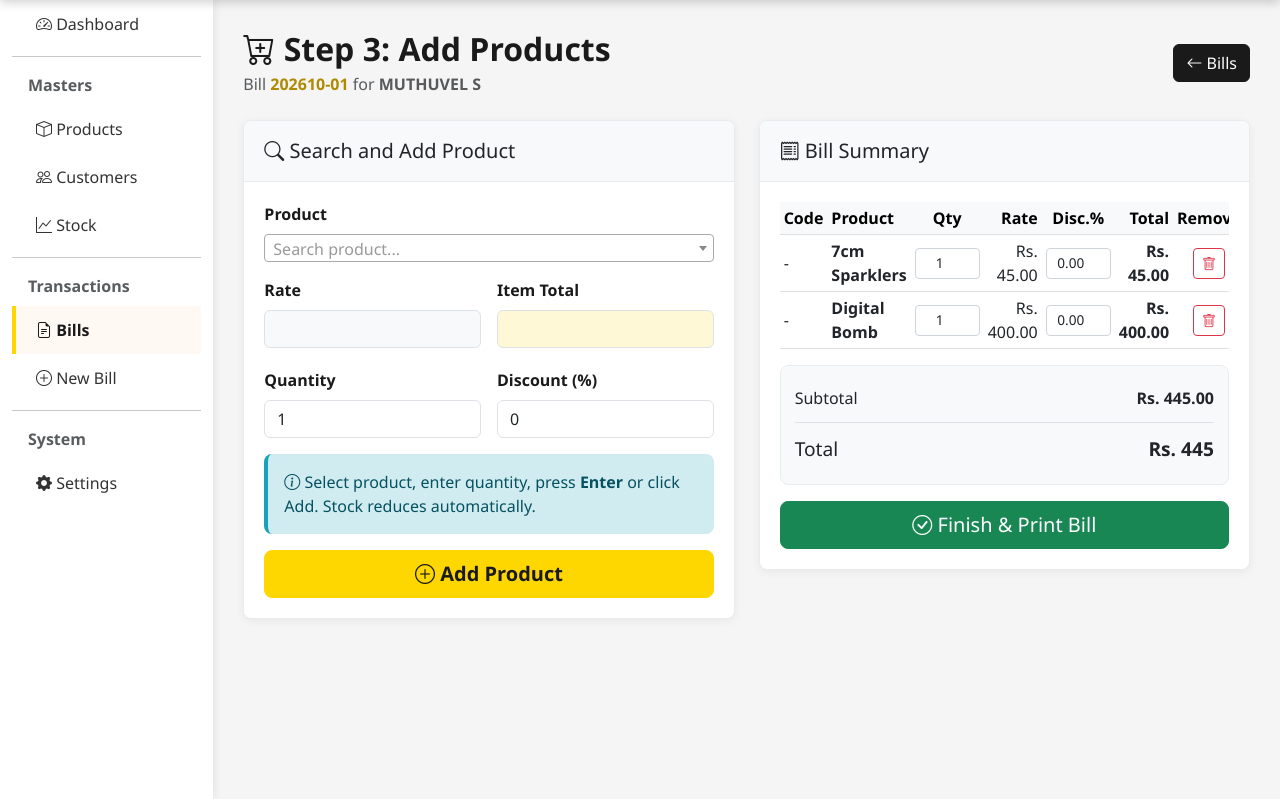
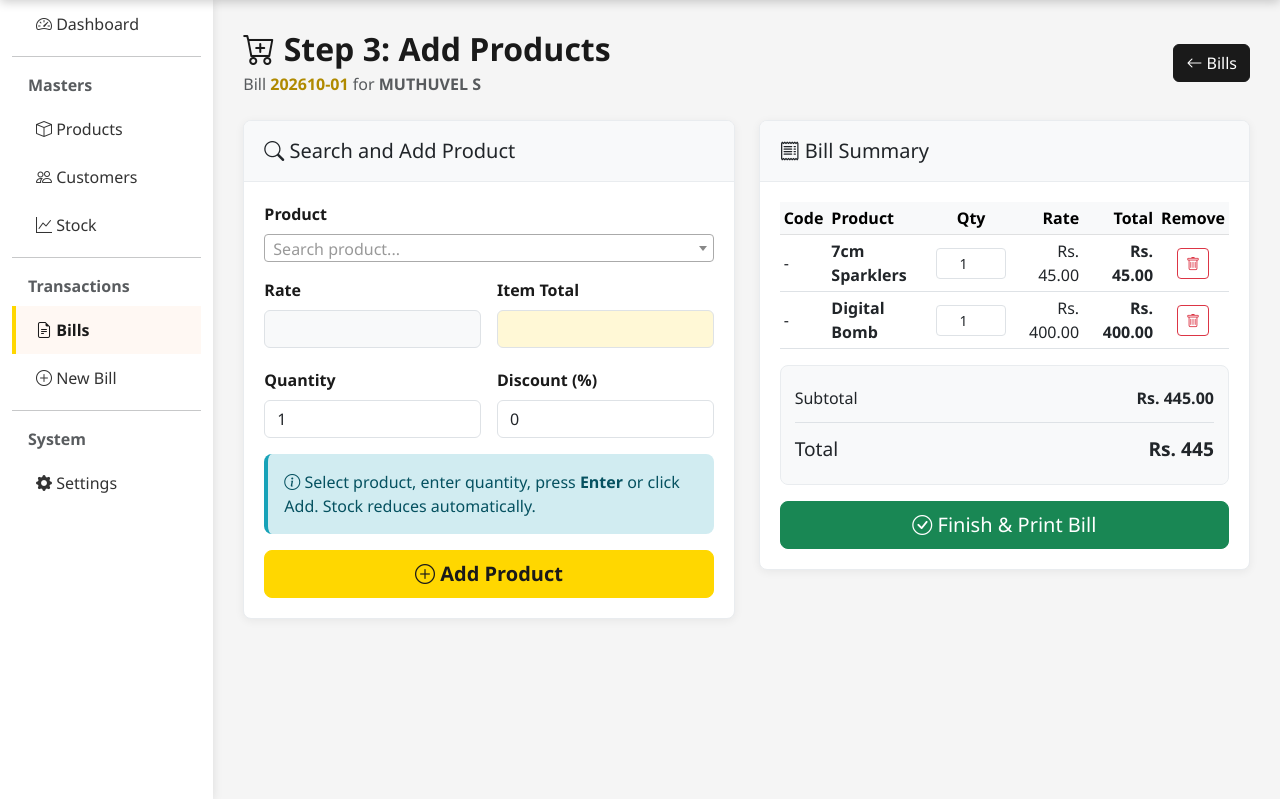
Before and after one commit to muthuvel6237-cloud/gomu-crackers-billing, a Django app: page /billing/bills/39/items/ in a window 1280 px wide. Shown: the part 90-889 px from the top of the page. Run offline with Django 5.2, Linux system fonts and the light colour scheme; data comes from the database, SQL or seed files in the repository; some libraries are stand-ins or nearby versions.

Commit message:
Remove Disc column from bill summary, simplify qty inline edit with data-orig

```diff
--- a/billing_app/templates/billing/bill_items.html
+++ b/billing_app/templates/billing/bill_items.html
@@ -90,7 +90,6 @@
                                 <th>Product</th>
                                 <th class="text-center">Qty</th>
                                 <th class="text-end">Rate</th>
-                                <th class="text-center">Disc.%</th>
                                 <th class="text-end">Total</th>
                                 <th class="text-center">Remove</th>
                             </tr>
@@ -101,34 +100,20 @@
                                 <td>{{ item.product.code|default:"-" }}</td>
                                 <td><strong>{{ item.product.name }}</strong></td>
 
-                                <!-- Always-visible Qty input -->
+                                <!-- Qty input — saves on Enter or click away -->
                                 <td class="text-center">
-                                    <form method="POST" action="{% url 'update_bill_item' bill.id item.id %}" class="d-inline update-form">
+                                    <form method="POST" action="{% url 'update_bill_item' bill.id item.id %}" class="qty-form">
                                         {% csrf_token %}
-                                        <input type="number" name="quantity" value="{{ item.quantity }}" min="1"
-                                               class="form-control form-control-sm text-center inline-edit-input"
-                                               data-item-id="{{ item.id }}"
-                                               data-field="qty"
-                                               style="width:65px;display:inline-block;">
+                                        <input type="number" name="quantity"
+                                               value="{{ item.quantity }}" min="1"
+                                               data-orig="{{ item.quantity }}"
+                                               class="form-control form-control-sm text-center qty-input"
+                                               style="width:70px;display:inline-block;">
                                         <input type="hidden" name="item_discount" value="{{ item.item_discount }}">
                                     </form>
                                 </td>
 
                                 <td class="text-end">Rs. {{ item.unit_price }}</td>
-
-                                <!-- Always-visible Discount input -->
-                                <td class="text-center">
-                                    <form method="POST" action="{% url 'update_bill_item' bill.id item.id %}" class="d-inline update-form">
-                                        {% csrf_token %}
-                                        <input type="number" name="item_discount" value="{{ item.item_discount }}" min="0" max="100" step="0.1"
-                                               class="form-control form-control-sm text-center inline-edit-input"
-                                               data-item-id="{{ item.id }}"
-                                               data-field="disc"
-                                               style="width:65px;display:inline-block;">
-                                        <input type="hidden" name="quantity" value="{{ item.quantity }}">
-                                    </form>
-                                </td>
-
                                 <td class="text-end fw-bold">Rs. {{ item.item_total }}</td>
                                 <td class="text-center">
                                     <a href="{% url 'remove_bill_item' bill.id item.id %}"
@@ -358,41 +343,18 @@
         updateSelectedProductDetails();
     });
 
-    // ===== INLINE EDIT: robust numeric comparison =====
+    // ===== QTY INLINE EDIT — simple and reliable =====
     document.addEventListener('DOMContentLoaded', function() {
-        var origValues = {};
+        document.querySelectorAll('.qty-input').forEach(function(input) {
 
-        document.querySelectorAll('.inline-edit-input').forEach(function(input) {
-            var key = input.dataset.itemId + '_' + input.name;
-            // Store initial value numerically
-            origValues[key] = parseFloat(input.value) || 0;
-
-            // Refresh original on focus
-            input.addEventListener('focus', function() {
-                origValues[key] = parseFloat(input.value) || 0;
-            });
-
-            function trySubmit() {
-                var rawVal = input.value.trim();
-                var isQty  = input.name === 'quantity';
-                var num    = isQty ? parseInt(rawVal, 10) : parseFloat(rawVal);
-
-                // Validate
-                if (rawVal === '' || isNaN(num)) {
-                    input.value = origValues[key] !== undefined ? origValues[key] : (isQty ? 1 : 0);
+            function saveQty() {
+                var newVal = parseInt(input.value, 10);
+                var origVal = parseInt(input.getAttribute('data-orig'), 10);
+                if (isNaN(newVal) || newVal < 1) {
+                    input.value = origVal;   // revert if invalid
                     return;
                 }
-                if (isQty && num < 1) {         // qty must be >= 1
-                    input.value = origValues[key] || 1;
-                    return;
-                }
-                if (!isQty && num < 0) {         // discount can be 0, just not negative
-                    input.value = origValues[key] || 0;
-                    return;
-                }
-
-                // Submit only if value actually changed (numeric compare)
-                if (num !== origValues[key]) {
+                if (newVal !== origVal) {
                     input.closest('form').submit();
                 }
             }
@@ -400,16 +362,15 @@
             input.addEventListener('keydown', function(e) {
                 if (e.key === 'Enter') {
                     e.preventDefault();
-                    trySubmit();
+                    saveQty();
                 }
                 if (e.key === 'Escape') {
-                    input.value = origValues[key] !== undefined ? origValues[key] : input.defaultValue;
+                    input.value = input.getAttribute('data-orig');
                     input.blur();
                 }
             });
 
-            // Save on click away
-            input.addEventListener('blur', trySubmit);
+            input.addEventListener('blur', saveQty);
         });
     });
 </script>
```
